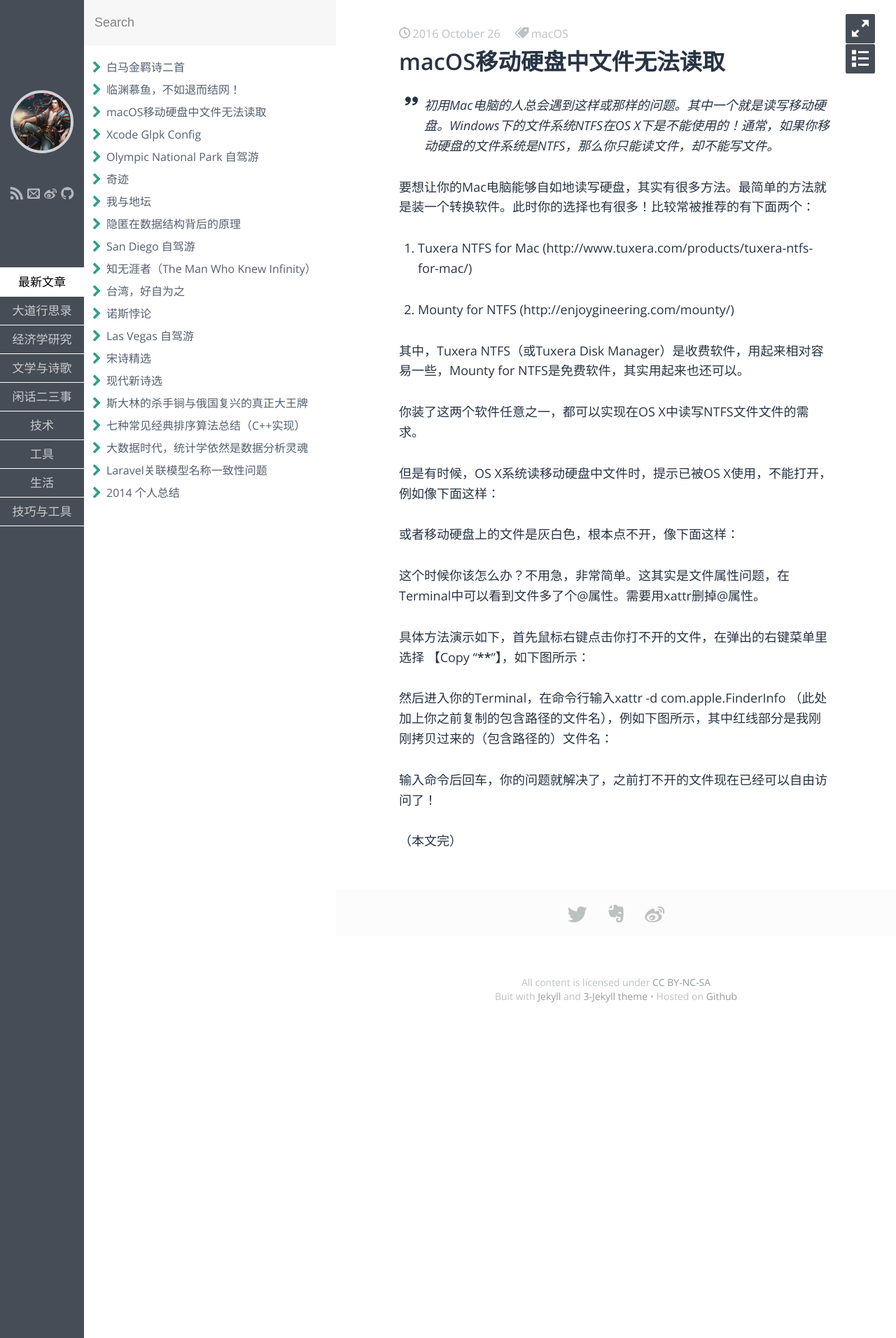
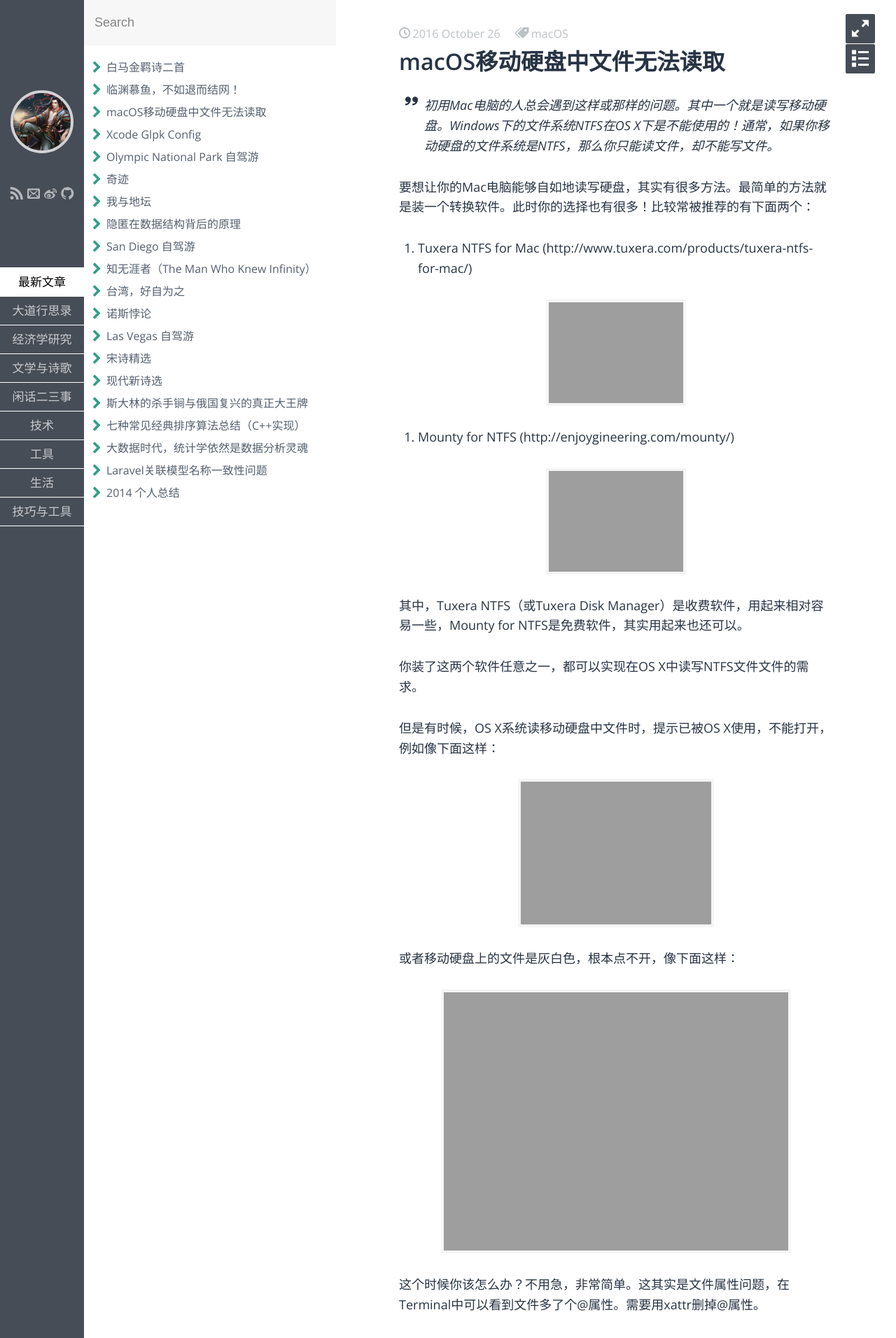
Before and after one commit to fzuo/baimafujinji, a Jekyll site: the page built from _posts/tool/2016-10-26-macOS-portable-disk.md, in a window 1280 px wide. Shown: the top 1912 px of the page at 70% size. Built offline with Jekyll 4.4.1, drawn with Linux system fonts in a browser that asks for light colours; some web fonts are replaced; some of the changed text lies outside the part shown.

Commit message:
Update 2016-10-26-macOS-portable-disk.md

```diff
--- a/_posts/tool/2016-10-26-macOS-portable-disk.md
+++ b/_posts/tool/2016-10-26-macOS-portable-disk.md
@@ -12,33 +12,48 @@
 
 1. Tuxera NTFS for Mac (http://www.tuxera.com/products/tuxera-ntfs-for-mac/)
 
-
+<p align="center">
+<img src="https://fzuo.github.io/assets/img/img/mac_disk/mac_disk_01.png" width="200">
+</p>
 
 2. Mounty for NTFS (http://enjoygineering.com/mounty/)
 
-
+<p align="center">
+<img src="https://fzuo.github.io/assets/img/img/mac_disk/mac_disk_02.png" width="200">
+</p>
 
 其中，Tuxera NTFS（或Tuxera Disk Manager）是收费软件，用起来相对容易一些，Mounty for NTFS是免费软件，其实用起来也还可以。
 
 你装了这两个软件任意之一，都可以实现在OS X中读写NTFS文件文件的需求。
 
-
-
 但是有时候，OS X系统读移动硬盘中文件时，提示已被OS X使用，不能打开，例如像下面这样：
 
-
+<p align="center">
+<img src="https://fzuo.github.io/assets/img/img/mac_disk/mac_disk_03.png" width="280">
+</p>
 
 或者移动硬盘上的文件是灰白色，根本点不开，像下面这样：
 
+<p align="center">
+<img src="https://fzuo.github.io/assets/img/img/mac_disk/mac_disk_04.png" width="500">
+</p>
+
 这个时候你该怎么办？不用急，非常简单。这其实是文件属性问题，在Terminal中可以看到文件多了个@属性。需要用xattr删掉@属性。
 
-具体方法演示如下，首先鼠标右键点击你打不开的文件，在弹出的右键菜单里选择 【Copy “******”】，如下图所示：
+具体方法演示如下，首先鼠标右键点击你打不开的文件，在弹出的右键菜单里选择 【Copy “\*\*\*\*\*\*”】，如下图所示：
 
+<p align="center">
+<img src="https://fzuo.github.io/assets/img/img/mac_disk/mac_disk_05.png" width="400">
+</p>
 
 然后进入你的Terminal，在命令行输入xattr -d com.apple.FinderInfo （此处加上你之前复制的包含路径的文件名），例如下图所示，其中红线部分是我刚刚拷贝过来的（包含路径的）文件名：
+
+<p align="center">
+<img src="https://fzuo.github.io/assets/img/img/mac_disk/mac_disk_05.png" width="500">
+</p>
 
 输入命令后回车，你的问题就解决了，之前打不开的文件现在已经可以自由访问了！
 
 
 
-（本文完）
+<span style="color:blue">**（本文完）**</span>
```
